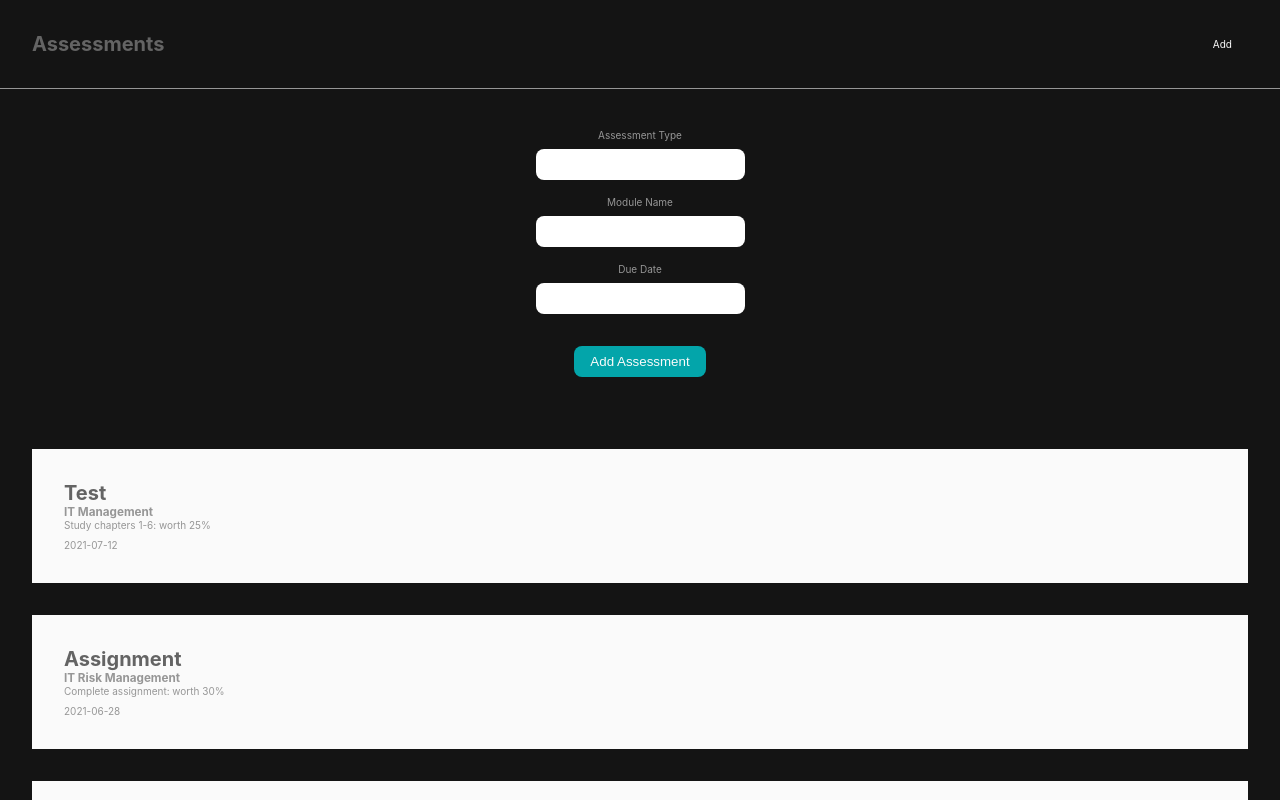
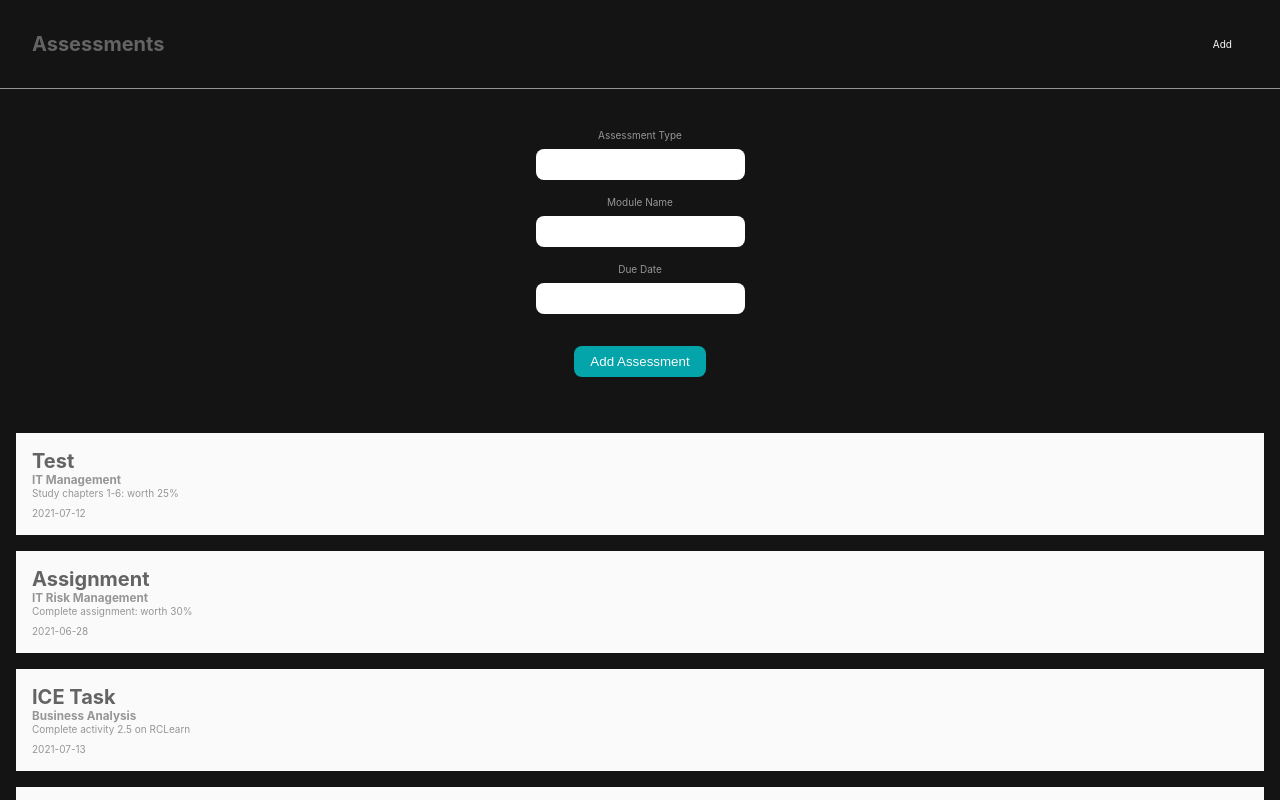
Before and after one commit to KoketsoMawasha/self-student-portal, a React (Create React App) app: page / in a window 1280 px wide. Shown: the top 800 px of the page. Built offline with nearby package versions, Linux system fonts and the light colour scheme.

Commit message:
created context file and components. Still pending makin git accessible to all components present in the App component

```diff
--- a/src/components/Asessments.js
+++ b/src/components/Asessments.js
@@ -42,9 +42,9 @@ export default class Asessments extends Component {
   ];
   render() {
     return (
-      <div>
+      <div className="assessments">
         {this.state.map((assessment) => {
-          return <Assessment assessmentObj={assessment} />;
+          return <Assessment key={assessment.id} assessmentObj={assessment} />;
         })}
       </div>
     );
--- a/src/styling/assessment.css
+++ b/src/styling/assessment.css
@@ -1,7 +1,7 @@
 .assessment{
-  padding: 2rem;
-  margin: 2rem;
+  padding: 1rem;
   background: rgb(250,250,250);
+  margin: 1rem;
 }
 
 h1{
--- a/src/styling/assessments.css
+++ b/src/styling/assessments.css
@@ -1,3 +1,5 @@
-/* .assessment{
-
-} */
+.assessments{
+  /* display: grid;
+  gap: 1rem; */
+  /* grid-template-columns: 3rem 1fr; */
+}
```
